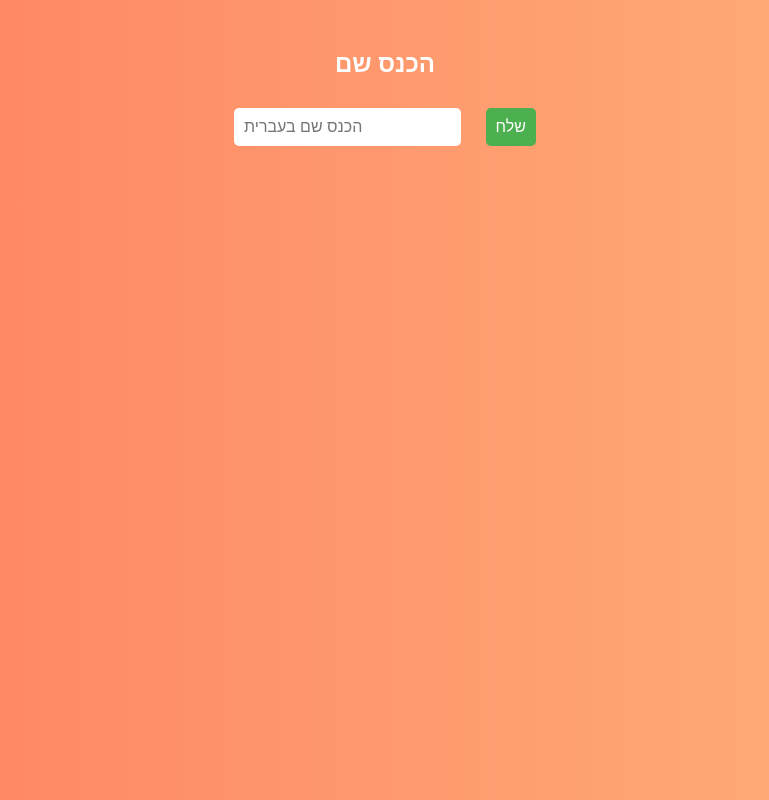
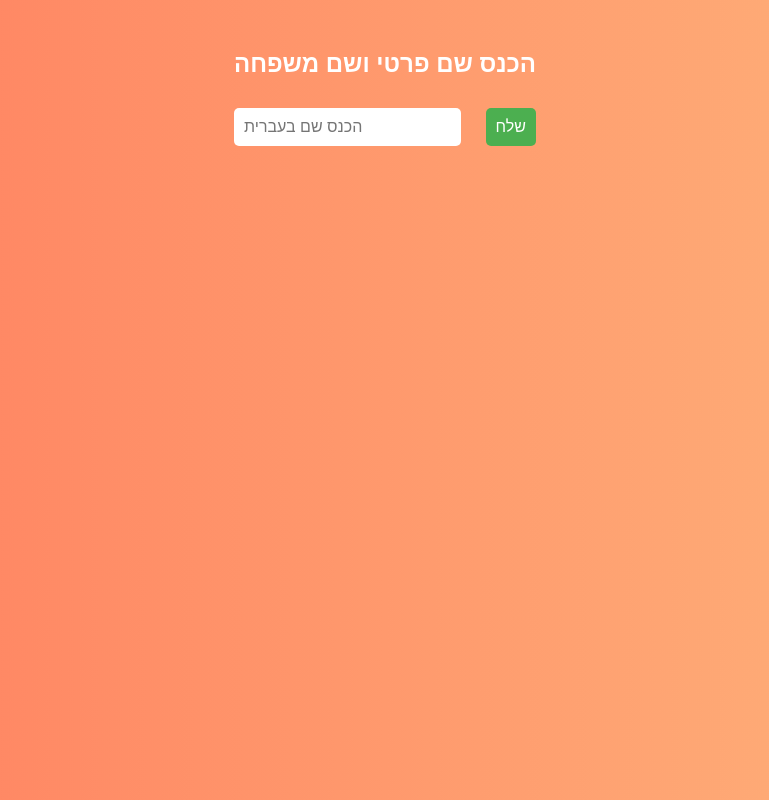
Before and after one commit to rabinschool1/SISMAOT_TALMIDIM, a plain HTML site: page index.html in a window 1280 px wide. Shown: the whole page, without its empty margins (255-1024 px from the left). Drawn offline with Linux system fonts and the light colour scheme.

Commit message:
Update index.html

```diff
--- a/index.html
+++ b/index.html
@@ -106,7 +106,7 @@
     </script>
 </head>
 <body>
-    <h2>הכנס שם</h2>
+    <h2> הכנס שם פרטי ושם משפחה</h2>
     <input type="text" id="codeInput" placeholder="הכנס שם בעברית">
     <button onclick="checkCode()">שלח</button>
 
```
